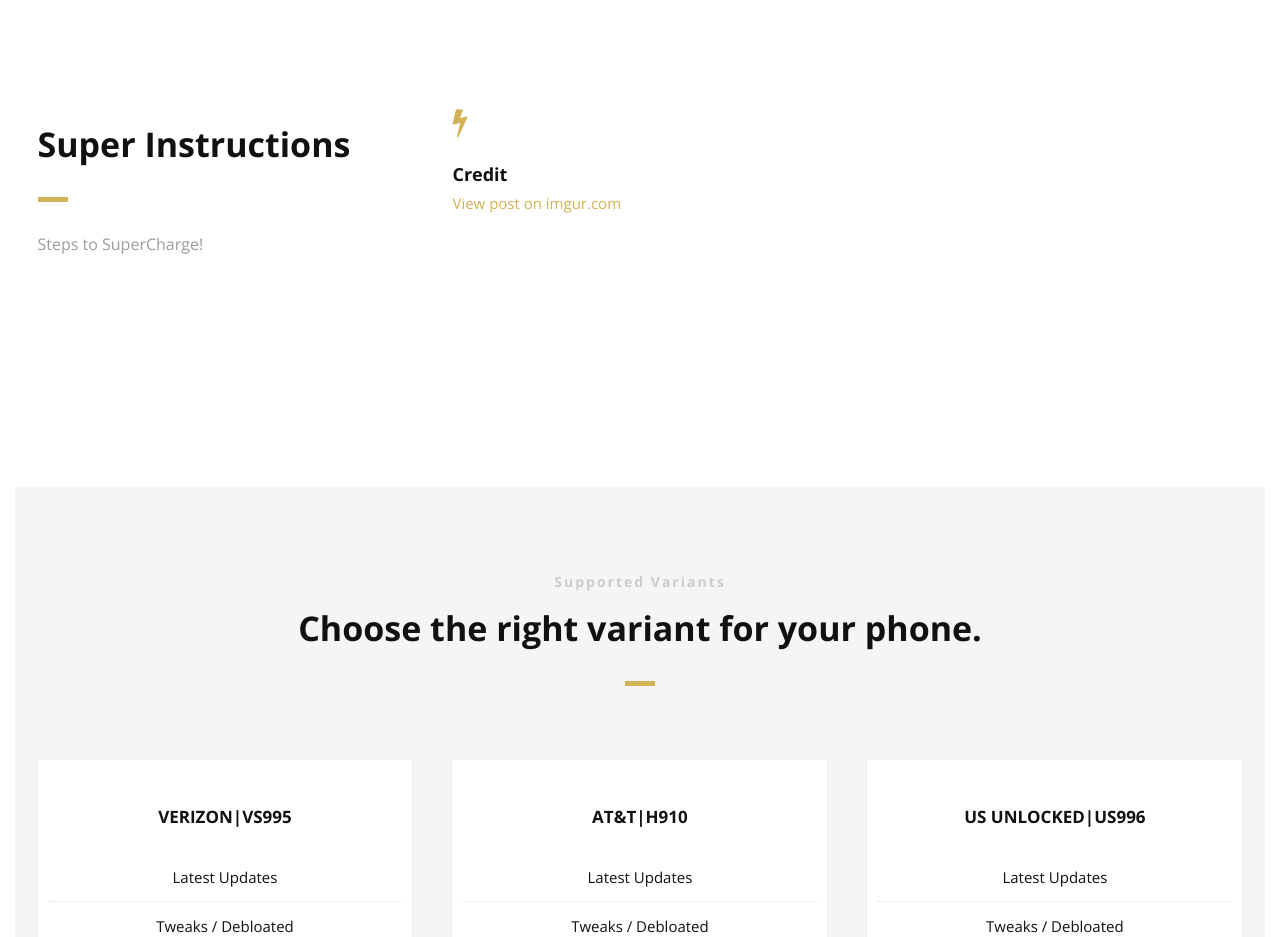
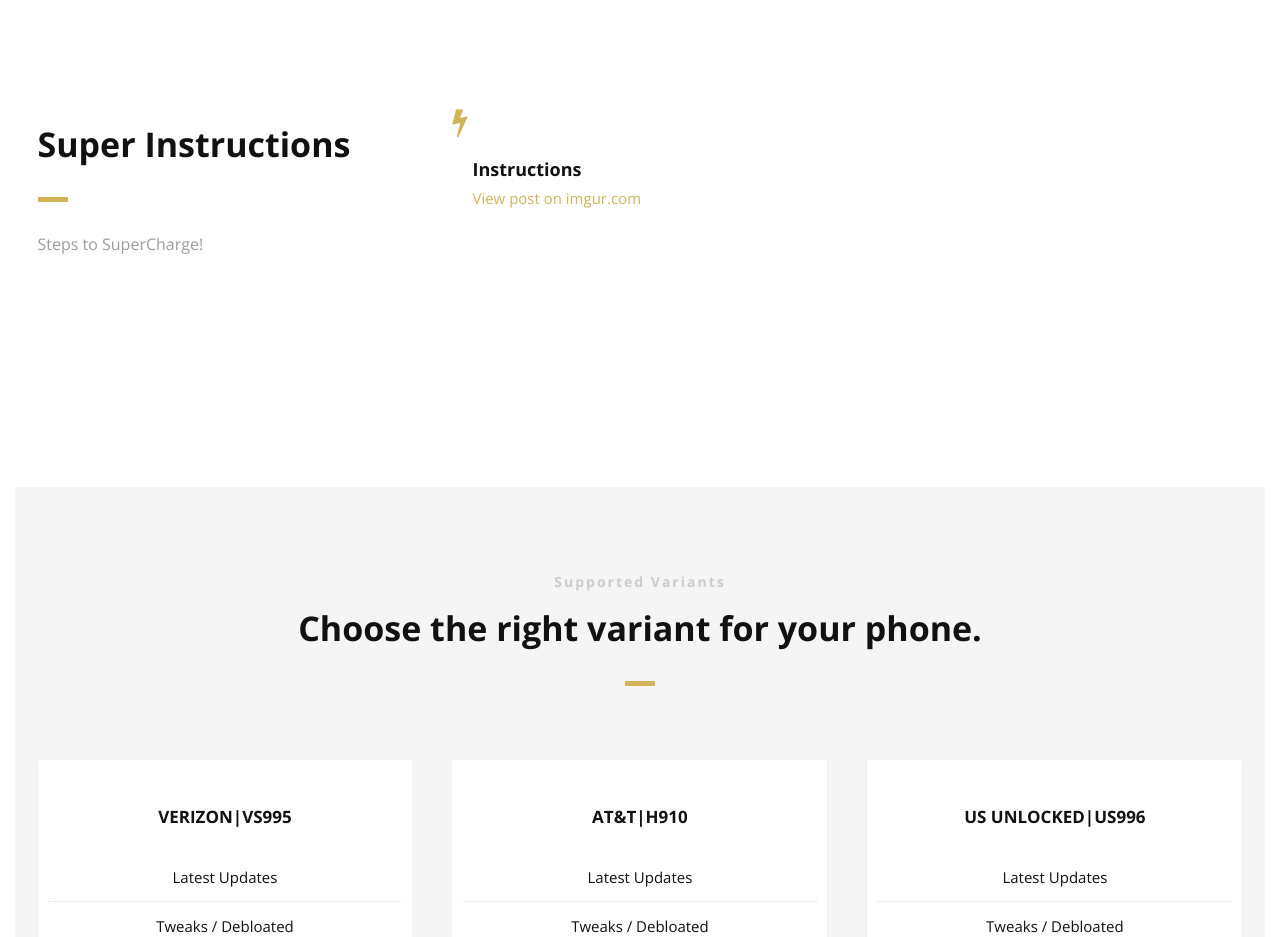
Before and after one commit to hm1234/SuperV20, a plain HTML site: page index.html in a window 1280 px wide. Shown: the part 2120-3057 px from the top of the page. Drawn offline with nearby package versions, Linux system fonts and the light colour scheme; a script that the page names is missing.

Commit message:
instructions

```diff
--- a/index.html
+++ b/index.html
@@ -267,8 +267,8 @@
                             <i class="fa fa-bolt fa-2x"></i>
                         </div>
                         <!--Icon Block Description-->
-                        <div class="icon-block-description">
-                            <h4>Credit</h4>
+						<div class="col-2 icon-block icon-top wow fadeInUp" data-wow-delay="0.5s" style="visibility: visible; animation-delay: 0.5s; animation-name: fadeInUp;">
+                            <h4>Instructions</h4>
 <blockquote class="imgur-embed-pub" lang="en" data-id="a/9eBXWz8"><a href="//imgur.com/a/9eBXWz8">View post on imgur.com</a></blockquote><script async src="//s.imgur.com/min/embed.js" charset="utf-8"></script>                        </div>
                     </div>
                     <!--End of Icon Block-->
```
